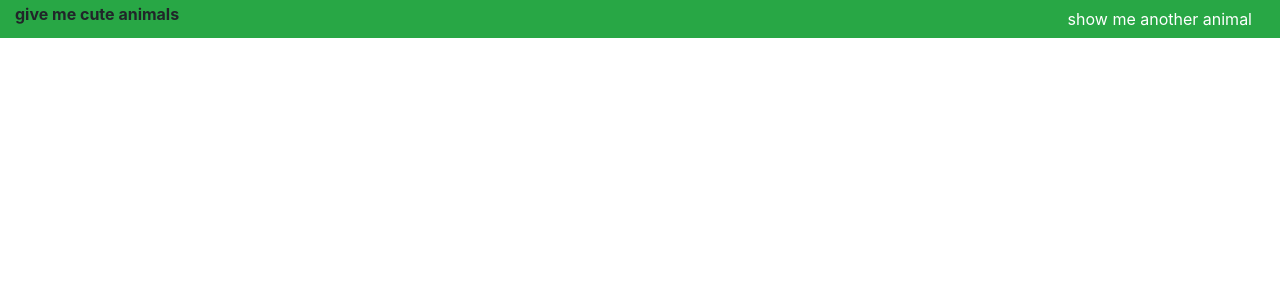
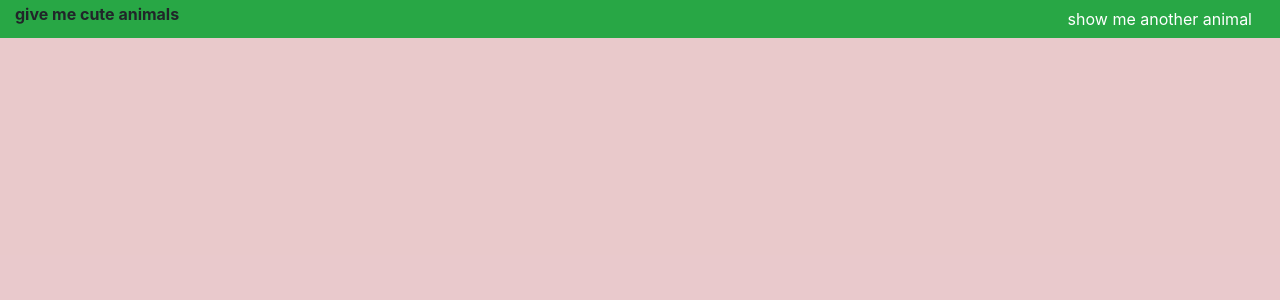
Before and after one commit to danilomacq/portfolio, an Angular app in the folder apps/give-me-cute-animals/: page / in a window 1280 px wide. Shown: the top 300 px of the page. Built offline with nearby package versions, Linux system fonts and the light colour scheme; no server answers.

Commit message:
style: center container, add bg color

```diff
--- a/apps/give-me-cute-animals/src/app/pages/home/home.component.html
+++ b/apps/give-me-cute-animals/src/app/pages/home/home.component.html
@@ -1,4 +1,4 @@
-<section class="container">
+<section class="container-fluid animal-container">
     <div class="row animal-row align-items-center justify-content-center">
         <div class="col-12">
             <div *ngIf="animal?.file" class="card mx-auto" style="width: 18rem;">
--- a/apps/give-me-cute-animals/src/app/pages/home/home.component.scss
+++ b/apps/give-me-cute-animals/src/app/pages/home/home.component.scss
@@ -1,9 +1,18 @@
 @import "~bootstrap/scss/bootstrap-grid";
 
-.animal-row {
-  height: calc(100vh - 113px);
+.animal-container {
+  background: rgba(166, 40, 51, 0.25);
 
-  @include media-breakpoint-up(lg) {
-    height: calc(100vh - 38px);
+  .animal-row {
+    height: calc(100vh - 113px);
+
+    img {
+      border: 0;
+      outline: 0;
+    }
+
+    @include media-breakpoint-up(lg) {
+      height: calc(100vh - 38px);
+    }
   }
 }
```
